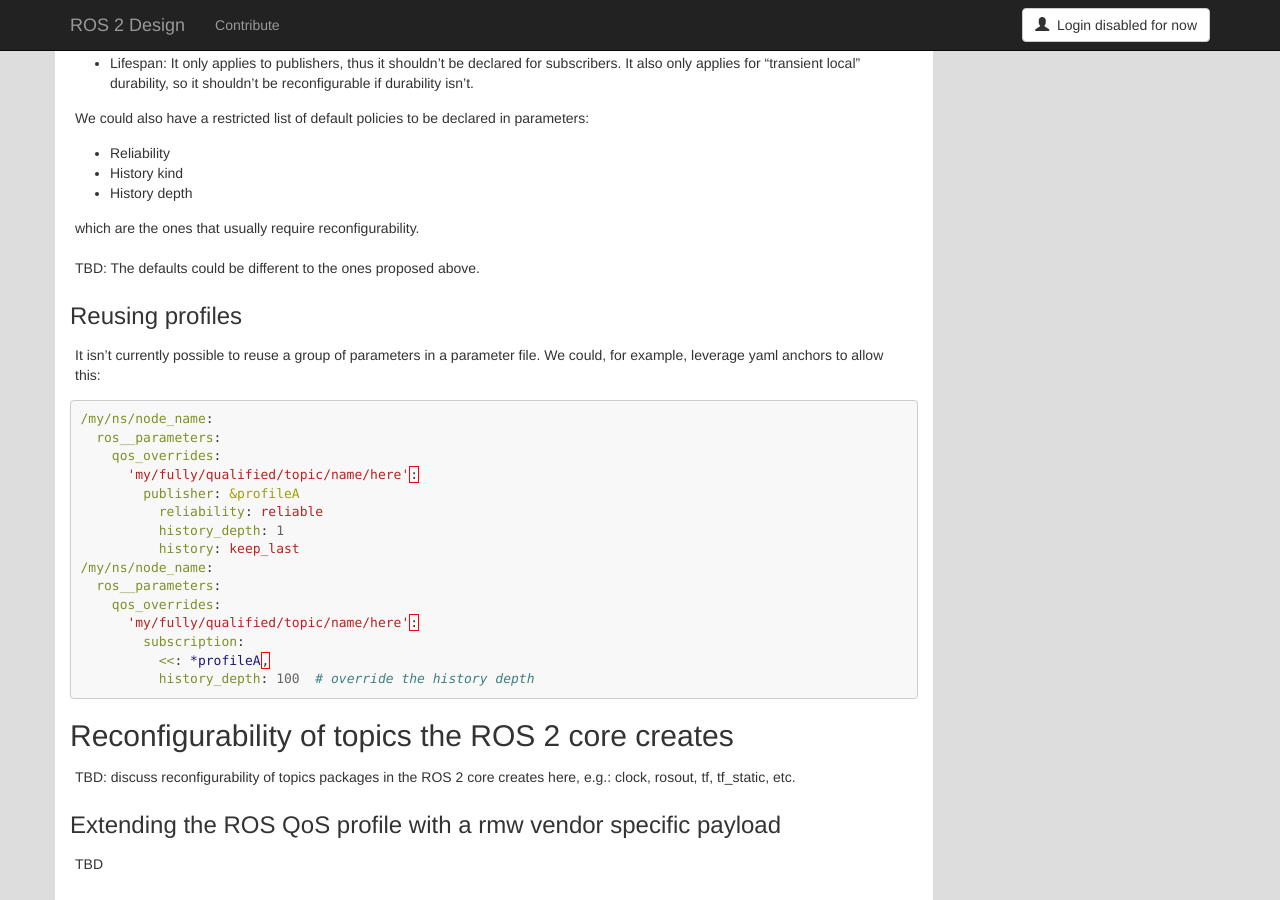
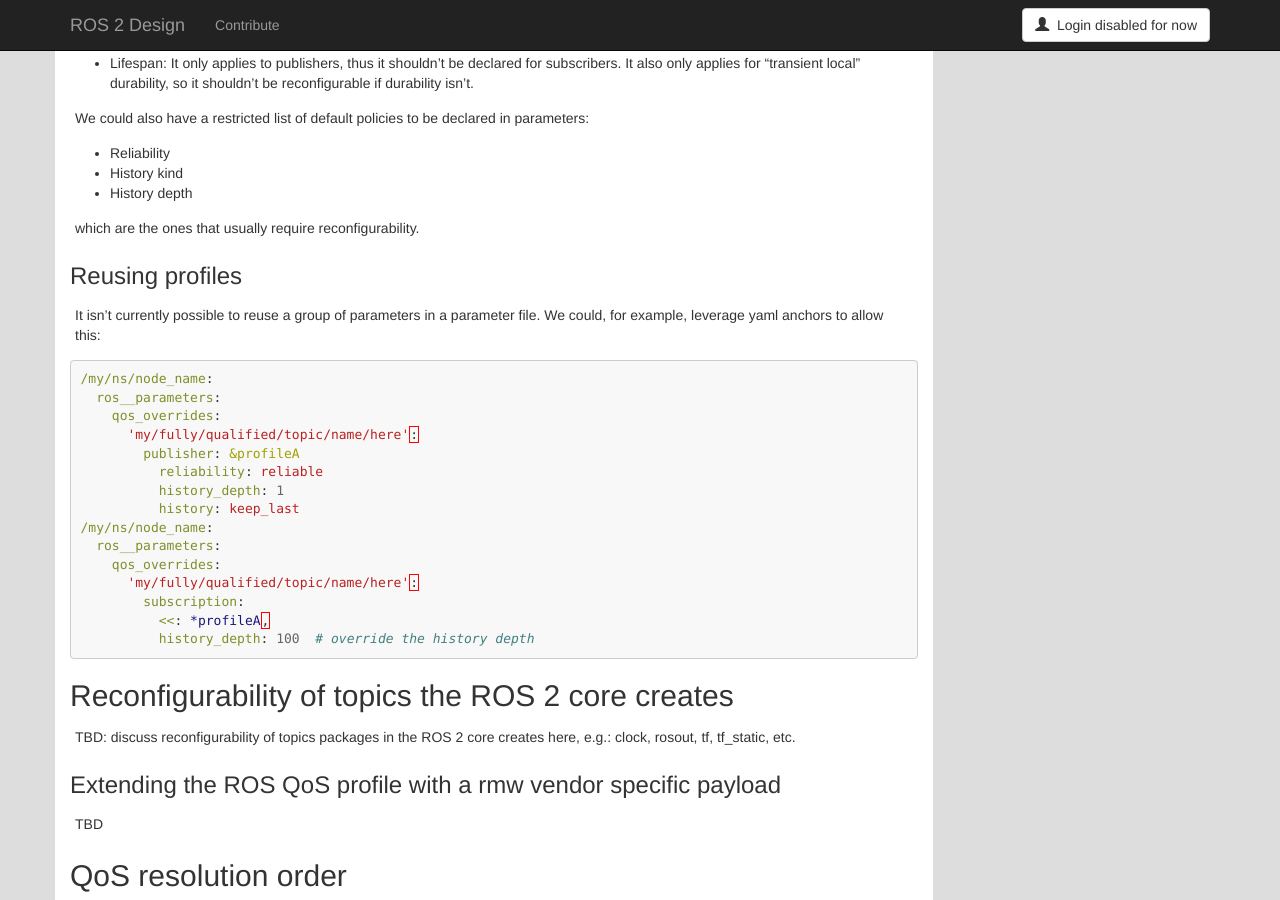
Before and after one commit to ros2/design, a Jekyll site: the page built from articles/qos_configurability.md, in a window 1280 px wide and 900 px high, scrolled down 6721 px. Built offline with Jekyll 4.4.1, drawn with Linux system fonts in a browser that asks for light colours; nearby versions of some CDN libraries.

Commit message:
remove TBD
Signed-off-by: Ivan Santiago Paunovic <ivanpauno@ekumenlabs.com>

```diff
--- a/articles/qos_configurability.md
+++ b/articles/qos_configurability.md
@@ -362,8 +362,6 @@ We could also have a restricted list of default policies to be declared in param
 
 which are the ones that usually require reconfigurability.
 
-TBD: The defaults could be different to the ones proposed above.
-
 ### Reusing profiles
 
 It isn't currently possible to reuse a group of parameters in a parameter file.
```
